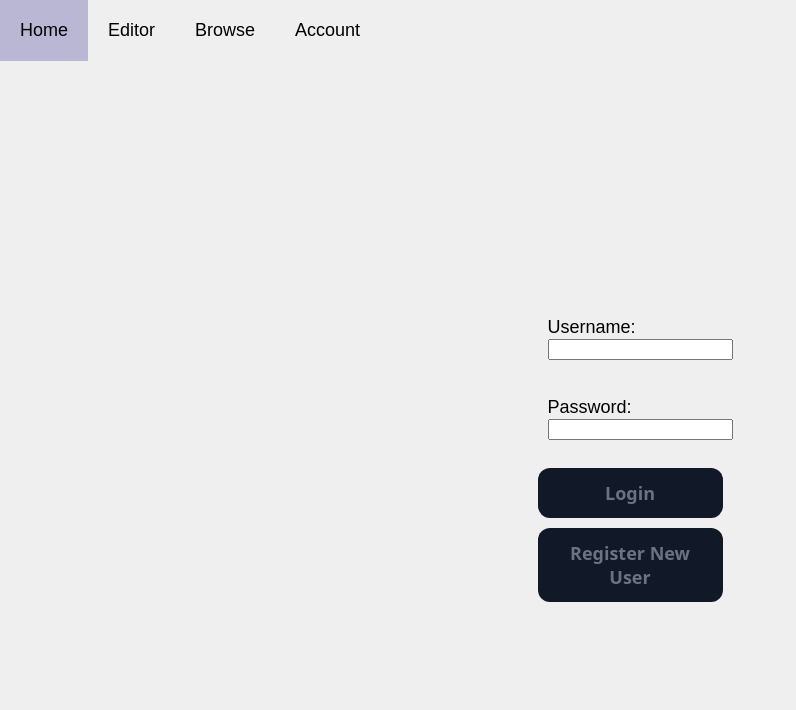
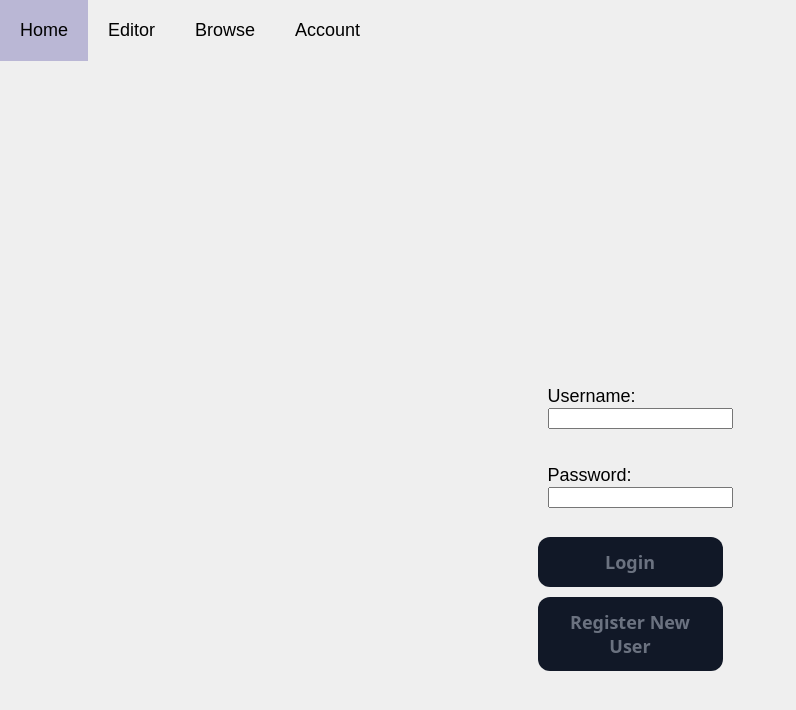
Before and after one commit to luke-taful/bulletin, a Next.js app in the folder bulletin/: page / in a window 1280 px wide. Shown: the top 710 px of the page, without its empty margins (0-796 px from the left). Built offline with nearby package versions, Linux system fonts and the light colour scheme.

Commit message:
Updating board styling in preperation for custom background effects

```diff
--- a/bulletin/src/app/layout.js
+++ b/bulletin/src/app/layout.js
@@ -20,8 +20,8 @@ export const metadata = {
 export default function RootLayout({ children }){
     return(
       <html lang="en">
-        <body className={`${geistSans.variable} ${geistMono.variable}`}>
-            <ul>
+        <body className={`${geistSans.variable} ${geistMono.variable}`} style={{height:"61px"}}>
+            <ul style={{zIndex:"1"}}>
                 <li className="barElement"><Link href="/Board">Home</Link></li>
                 <li className="barElement"><Link href="/">Editor</Link></li>
                 <li className="barElement"><Link href="/">Browse</Link></li>
--- a/bulletin/src/app/page.js
+++ b/bulletin/src/app/page.js
@@ -5,7 +5,7 @@ import Landing from "../pages/Landing.js";
 export default function Home() {
 
   return (
-    <div className="page">
+    <div className="page" style={{height: "100%", position:"fixed", zIndex: "0.5"}}>
       <Landing/>
     </div>
   );
--- a/bulletin/src/pages/Board.js
+++ b/bulletin/src/pages/Board.js
@@ -13,8 +13,16 @@ export default function Board({userInfo}){
   if(editing){
     return <Editor boardInfo={boardInfo} setBoardInfo={setBoardInfo} setEditing={setEditing} username={userInfo.user.username}/>};
 
+  //Applying custom background style
+  const background = boardInfo.background;
+  const backgroundCSS = {
+    background: "linear-gradient(to bottom, red , transparent )"
+    // backgroundColor: background.colorPrimary
+  };
+
+  console.log(background);
   return(
-    <div id="board">
+    <div id="board" style={backgroundCSS}>
       <button onClick={handleClick}>Edit</button>
       {CreateElements(boardInfo.blueprint)}
     </div>
--- a/bulletin/src/style/style.css
+++ b/bulletin/src/style/style.css
@@ -126,15 +126,17 @@ h4{
 
 .page{
   width: 100%;
-   display: flex;
-   flex-direction: row;
-   flex-wrap: wrap;
-   justify-content: center;
-   align-items: center;
+  height: 100%;
+  display: flex;
+  flex-direction: row;
+  flex-wrap: wrap;
+  justify-content: center;
+  align-items: center;
 }
 
 #board{
   width: 100%;
+  height: 100%;
 }
 
 .userElement:active{
```
